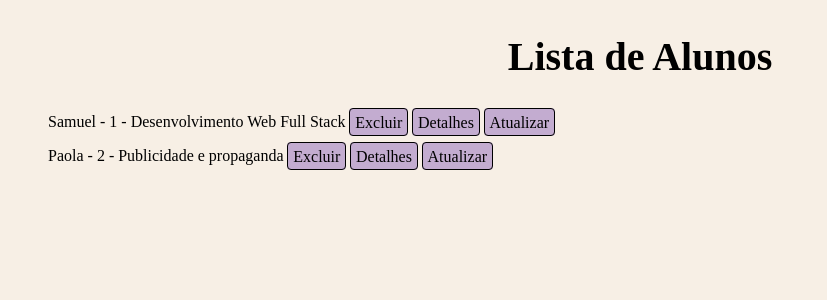
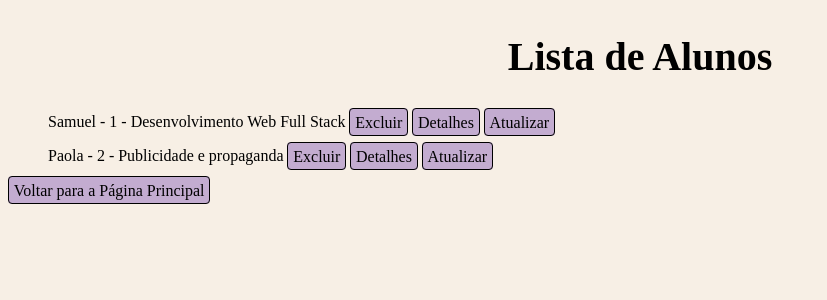
Before and after one commit to Samuel-Sales/Cadastro-de-Alunos, a Django app: page /alunos/listar/ in a window 1280 px wide. Shown: the top 300 px of the page, without its empty margins (0-827 px from the left). Run offline with Django 4.2, Linux system fonts and the light colour scheme; data comes from the database, SQL or seed files in the repository; both versions use the stored data as it was after the commit.

Commit message:
Adicionado botao de voltar na lista_alunos

```diff
--- a/cadastro/templates/cadastro/lista_alunos.html
+++ b/cadastro/templates/cadastro/lista_alunos.html
@@ -11,7 +11,7 @@
     {% if messages %}
         <ul class="messages">
             {% for message in messages %}
-                <li>{% if message.tags %} class="{{ message.tags }}"{% endif %}>{{ message }}</li>
+                <!-- <li>{% if message.tags %} class="{{ message.tags }}"{% endif %}>{{ message }}</li> -->
             {% endfor %}
         </ul>
     {% endif %}
@@ -25,5 +25,6 @@
             </li>
         {% endfor %}
     </ul>
+    <a href="{% url 'pagina_principal' %}">Voltar para a Página Principal</a>
 </body>
 </html>
```
Also changed, not shown: db.sqlite3.
